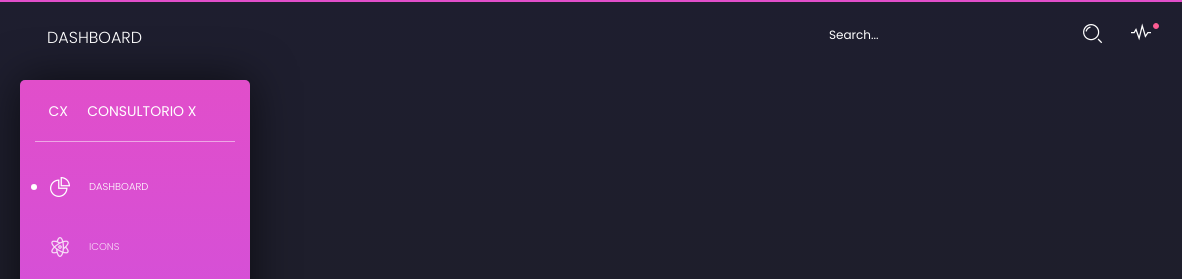
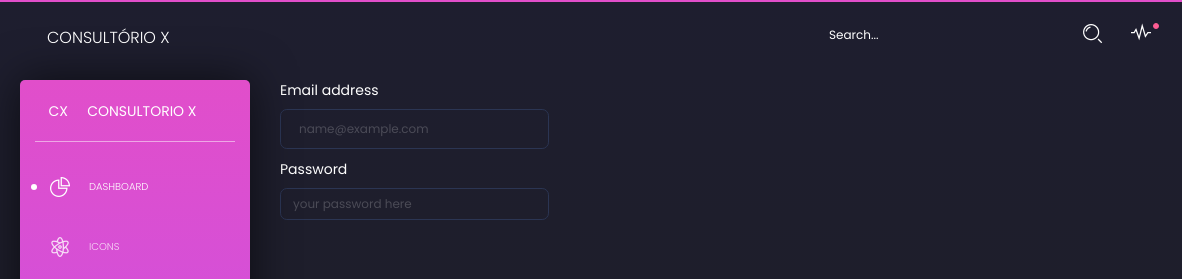
Before and after one commit to EmbelRJ/Consultorio_Psicologico, a plain HTML site: page admin/index.html in a window 1280 px wide. Shown: the top 279 px of the page, 0-1182 px from the left. Drawn offline with Linux system fonts and the light colour scheme; some packages are replaced by stand-ins of ours.

Commit message:
login
login na pagina de admin

```diff
--- a/admin/index.html
+++ b/admin/index.html
@@ -99,7 +99,7 @@
                                 <span class="navbar-toggler-bar bar3"></span>
                             </button>
                         </div>
-                        <a class="navbar-brand" href="#">Dashboard</a>
+                        <a class="navbar-brand" href="#">Consultório X</a>
                     </div>
                     <button class="navbar-toggler" type="button" data-toggle="collapse" data-target="#navigation"
                         aria-controls="navigation-index" aria-expanded="false" aria-label="Toggle navigation">
@@ -186,7 +186,22 @@
             </nav>
             <!-- End Navbar -->
             <div class="content">
-
+            	<div class="container-fluid">
+            		<div class="row">
+            			<div>
+            				<form>
+			  					<div class="form-group">
+			    					<label for="exampleFormControlInput1" class="text-white"=>Email address</label>
+			    						<input type="email" class="form-control text-white" id="exampleFormControlInput1" placeholder="name@example.com">
+			  					</div>
+			  					<div>
+			  						<label for="exampleFormControlInput1" class="text-white">Password</label>
+			    						<input type="password" class="form-control text-white" id="exampleFormControlInput1" placeholder="your password here">
+			  					</div>
+							</form>
+            			</div>
+            		</div>
+				</div>
             </div>
             <!-- Footer -->
             <footer class="footer">
```
